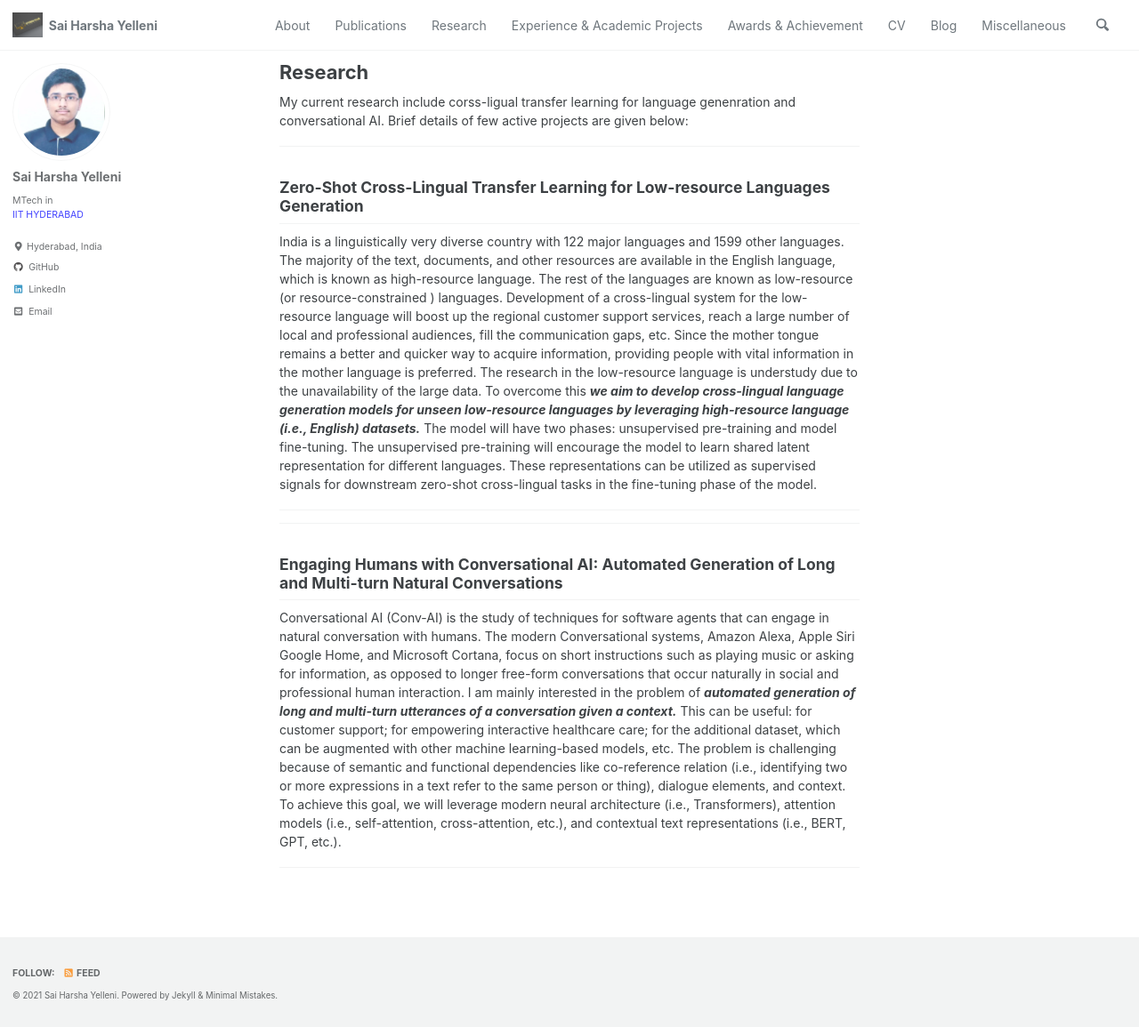
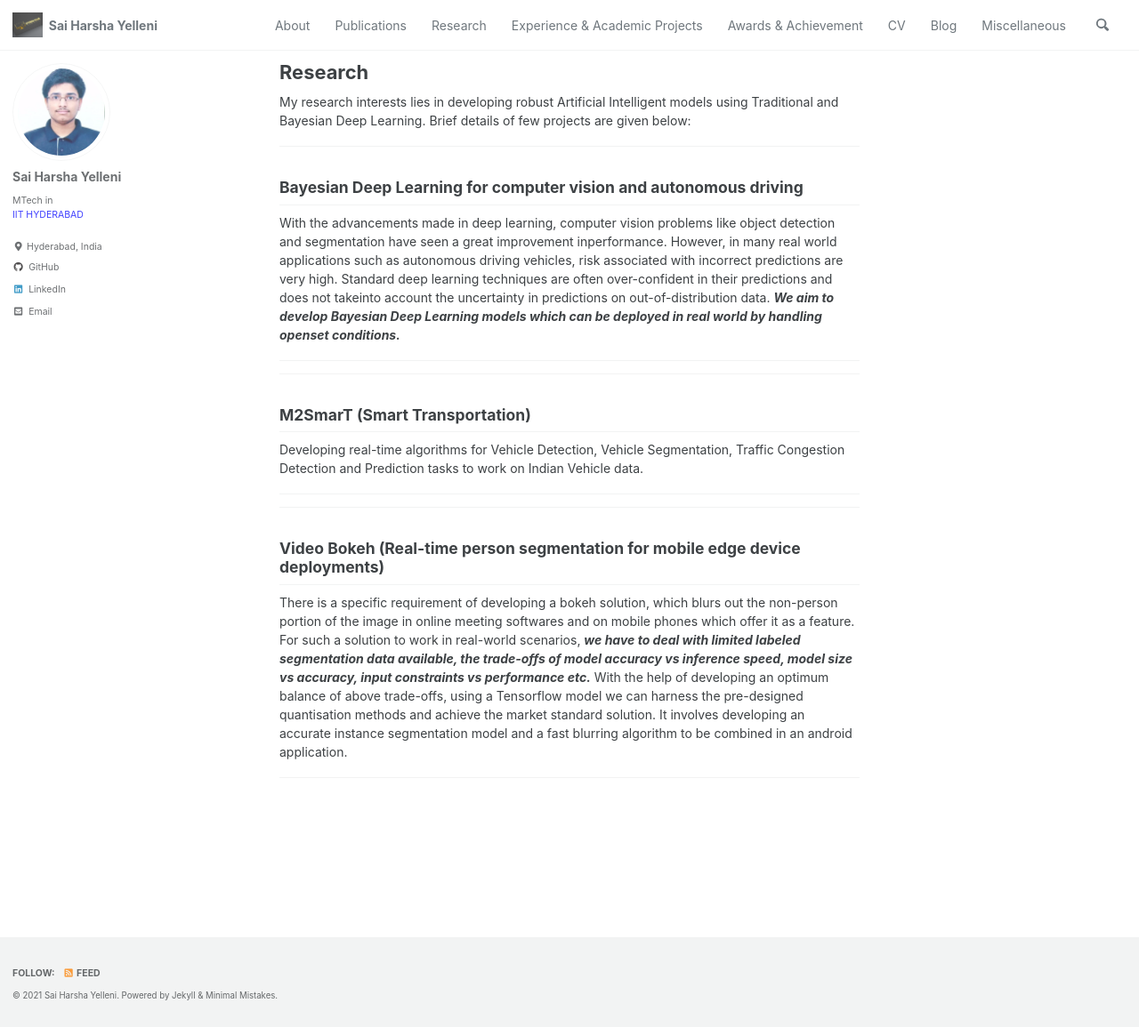
Before and after one commit to harshayelleni/harshayelleni.github.io, a Jekyll site: the page built from _pages/research.md, in a window 1280 px wide and 1155 px high. Shown: the whole window at 89% size. Built offline with Jekyll 4.4.1, drawn with Linux system fonts in a browser that asks for light colours; cached includes are drawn as plain includes.

Commit message:
research commit

```diff
--- a/_pages/research.md
+++ b/_pages/research.md
@@ -3,17 +3,21 @@ title: "Research"
 permalink: /research/
 ---
 
-My current research include corss-ligual transfer learning for language genenration and conversational AI. Brief details of few active projects are given below:
+My research interests lies in developing robust Artificial Intelligent models using Traditional and Bayesian Deep Learning. Brief details of few projects are given below:
 
 ---
-## Zero-Shot Cross-Lingual Transfer Learning for Low-resource Languages Generation
-India is a linguistically very diverse country with 122 major languages and 1599 other languages. The majority of the text, documents, and other resources are available in the English language, which is known as high-resource language. The rest of the languages are known as low-resource (or resource-constrained ) languages.  Development of a cross-lingual system for the low-resource language will boost up the regional customer support services, reach a large number of local and professional audiences, fill the communication gaps, etc. Since the mother tongue remains a better and quicker way to acquire information, providing people with vital information in the mother language is preferred. The research in the low-resource language is understudy due to the unavailability of the large data. To overcome this **_we aim to develop cross-lingual language generation models for unseen low-resource languages by leveraging high-resource language (i.e., English) datasets._** The model will have two phases: unsupervised pre-training and model fine-tuning. The unsupervised pre-training will encourage the model to learn shared latent representation for different languages. These representations can be utilized as supervised signals for downstream zero-shot cross-lingual tasks in the fine-tuning phase of the model.
+## Bayesian Deep Learning for computer vision and autonomous driving
+With  the  advancements  made  in  deep  learning, computer vision problems like object detection and segmentation  have  seen  a  great  improvement  inperformance.  However, in many real world applications such as autonomous driving vehicles, risk associated with incorrect predictions are very high. Standard deep learning techniques are often over-confident  in  their  predictions  and  does  not  takeinto account the uncertainty in predictions on out-of-distribution data. **_We aim to develop Bayesian Deep Learning models which can be deployed in real world by handling openset conditions._**
 
 ---
 
+---
+## M2SmarT (Smart Transportation)
+Developing real-time algorithms for Vehicle Detection, Vehicle Segmentation, Traffic Congestion Detection and Prediction tasks to work on Indian Vehicle data.
 
 ---
-## Engaging Humans with Conversational AI: Automated Generation of Long and Multi-turn Natural Conversations
-Conversational AI (Conv-AI) is the study of techniques for software agents that can engage in natural conversation with humans. The modern Conversational systems, Amazon Alexa, Apple Siri Google Home, and Microsoft Cortana, focus on short instructions such as playing music or asking for information, as opposed to longer free-form conversations that occur naturally in social and professional human interaction. I am mainly interested in the problem of **_automated generation of long and multi-turn utterances of a conversation given a context._** This can be useful: for customer support; for empowering interactive healthcare care; for the additional dataset, which can be augmented with other machine learning-based models, etc. The problem is challenging because of semantic and functional dependencies like co-reference relation (i.e., identifying two or more expressions in a text refer to the same person or thing), dialogue elements, and context. To achieve this goal, we will leverage modern neural architecture (i.e., Transformers), attention models (i.e., self-attention, cross-attention, etc.), and contextual text representations (i.e., BERT, GPT, etc.).
+---
+## Video Bokeh (Real-time person segmentation for mobile edge device deployments)
+There is a specific requirement of developing a bokeh solution, which blurs out the non-person portion of the image in online meeting softwares and on mobile phones which offer it as a feature. For such a solution to work in real-world scenarios, **_we have to deal with limited labeled segmentation data available, the trade-offs of model accuracy vs inference speed, model size vs accuracy, input constraints vs performance etc._** With the help of developing an optimum balance of above trade-offs, using a Tensorflow model we can harness the pre-designed quantisation methods and achieve the market standard solution. It involves developing an accurate instance segmentation model and a fast blurring algorithm to be combined in an android application.
 
 ---
```
